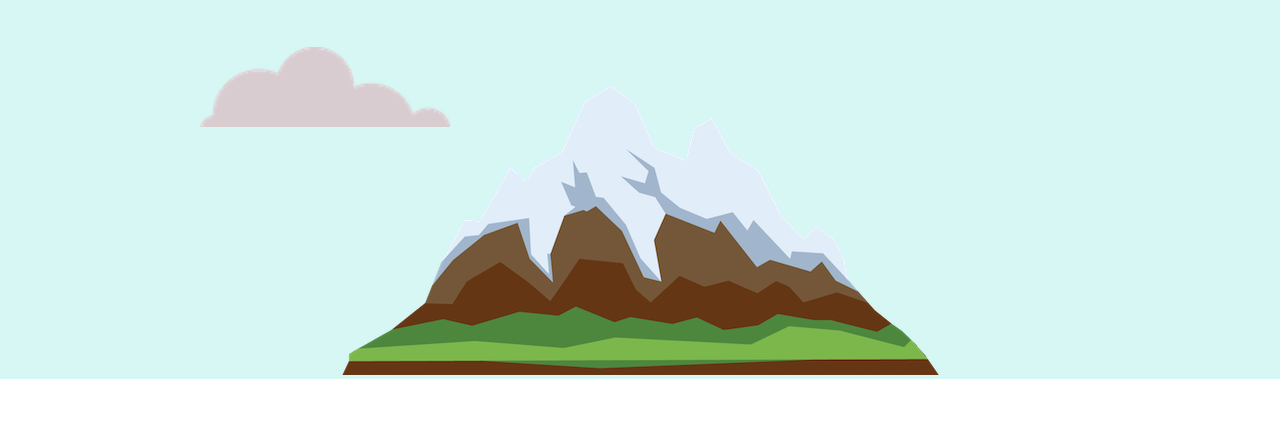
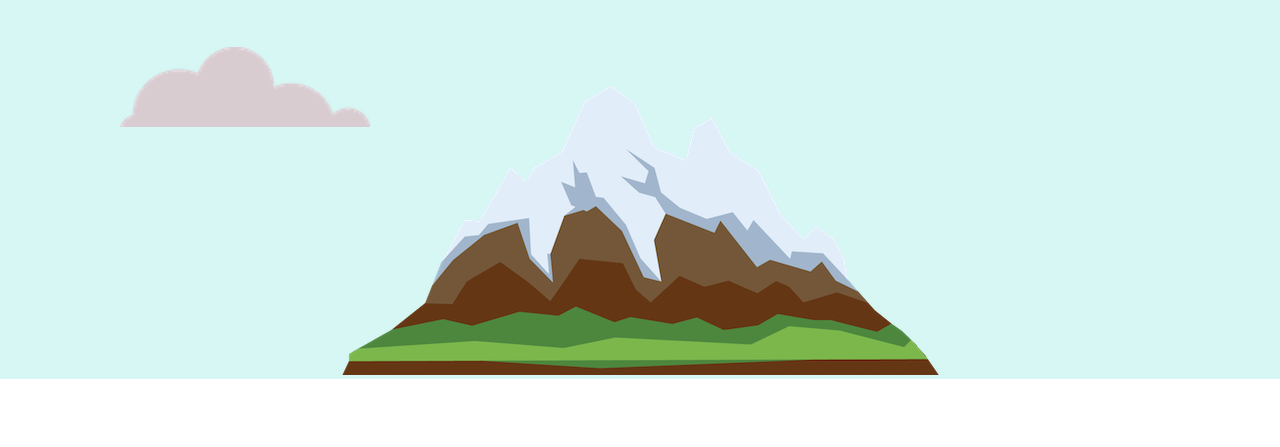
Before and after one commit to SGlaive/cv, a plain HTML site: page index.html in a window 1280 px wide. Shown: the part 353-800 px from the top of the page. Drawn offline with Linux system fonts and the light colour scheme.

Commit message:
change the left property for bottom-cloud

```diff
--- a/css/styles.css
+++ b/css/styles.css
@@ -72,7 +72,7 @@ p {
 .bottom-cloud {
   position: absolute;
   top: 400px;
-  left: 200px;
+  left: 120px;
   width: 250px;
 }
 
```
